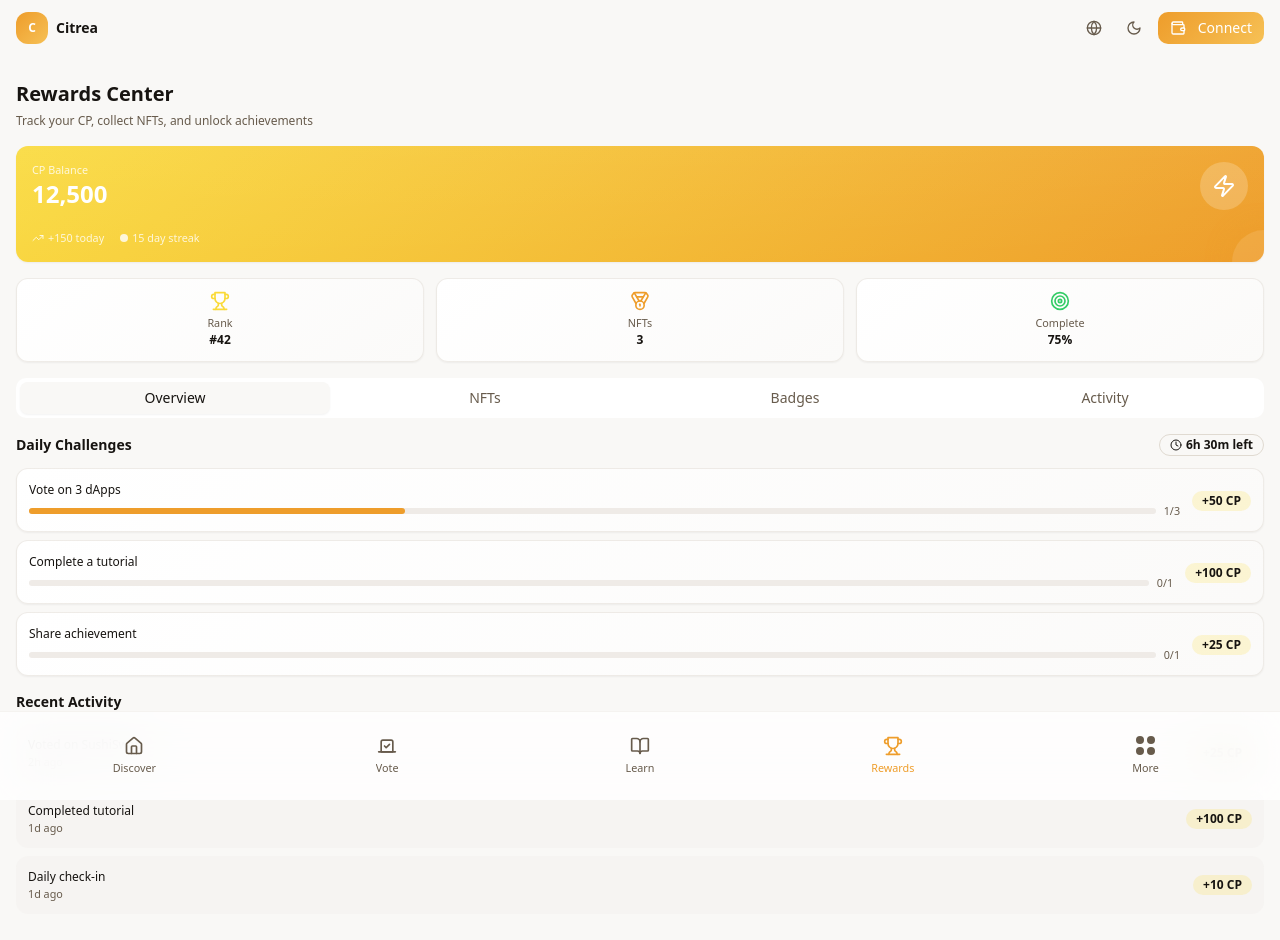
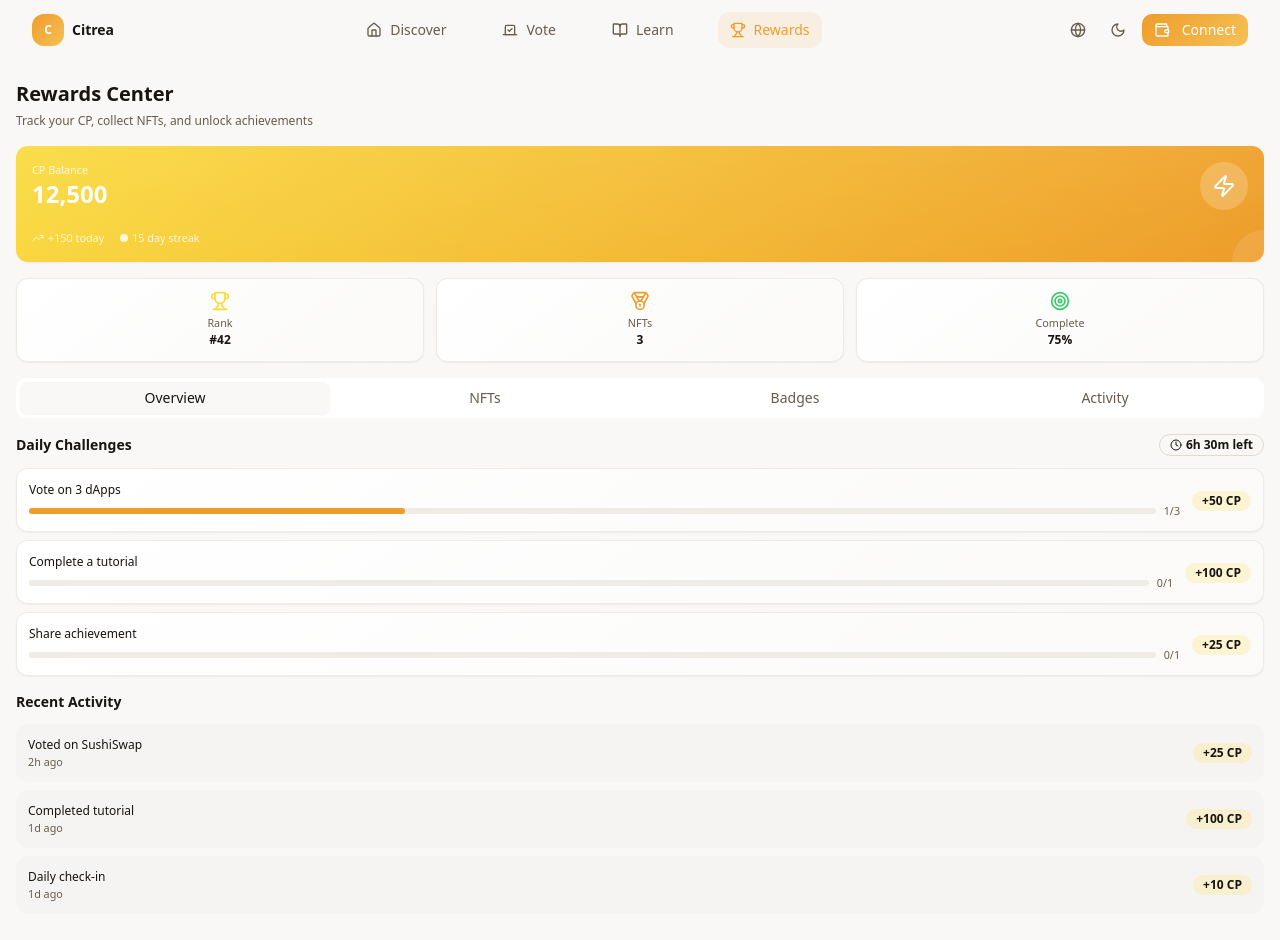
Before and after one commit to nettyplong-spec/citrea-orbit-05, a React (Vite) app: page /rewards in a window 1280 px wide. Shown: the top 940 px of the page. Built offline with nearby package versions, Linux system fonts and the light colour scheme; the HTML template or start-up script is replaced by a standard one.

Commit message:
Adjust layout for tablet and desktop

```diff
--- a/src/components/Layout.tsx
+++ b/src/components/Layout.tsx
@@ -10,10 +10,13 @@ export const Layout = ({ children }: LayoutProps) => {
   return (
     <div className="min-h-screen bg-background overflow-x-hidden">
       <MobileHeader />
-      <main className="pt-16 pb-20">
+      <main className="pt-16 pb-20 md:pb-6">
         {children}
       </main>
-      <BottomNavigation />
+      {/* Hide bottom navigation on tablet and desktop */}
+      <div className="md:hidden">
+        <BottomNavigation />
+      </div>
     </div>
   );
 };
--- a/src/components/MobileHeader.tsx
+++ b/src/components/MobileHeader.tsx
@@ -1,4 +1,4 @@
-import { Wallet, Sun, Moon, Globe } from "lucide-react";
+import { Wallet, Sun, Moon, Globe, Home, Vote, BookOpen, Trophy } from "lucide-react";
 import { Button } from "@/components/ui/button";
 import {
   DropdownMenu,
@@ -9,6 +9,30 @@ import {
 import { useState, useEffect } from "react";
 import { useTheme } from "@/contexts/ThemeContext";
 import { useLanguage } from "@/contexts/LanguageContext";
+import { NavLink } from "react-router-dom";
+
+const navigationItems = [
+  {
+    name: "discover",
+    path: "/",
+    icon: Home,
+  },
+  {
+    name: "vote",
+    path: "/vote",
+    icon: Vote,
+  },
+  {
+    name: "learn",
+    path: "/learn",
+    icon: BookOpen,
+  },
+  {
+    name: "rewards",
+    path: "/rewards",
+    icon: Trophy,
+  },
+];
 
 export const MobileHeader = () => {
   const { theme, toggleTheme } = useTheme();
@@ -42,13 +66,36 @@ export const MobileHeader = () => {
         ? 'bg-card/95 backdrop-blur-lg border-b border-border/50'
         : 'bg-transparent border-b border-transparent'
     }`}>
-      <div className="flex items-center justify-between px-4 py-3">
+      <div className="flex items-center justify-between px-4 py-3 md:px-6 lg:px-8">
         <div className="flex items-center space-x-2">
           <div className="w-8 h-8 bg-gradient-primary rounded-lg flex items-center justify-center">
             <span className="text-mobile-sm font-bold text-primary-foreground">C</span>
           </div>
           <span className="text-mobile-base font-semibold text-foreground">Citrea</span>
         </div>
+
+        {/* Desktop/Tablet Navigation */}
+        <nav className="hidden md:flex items-center space-x-6 lg:space-x-8">
+          {navigationItems.map((item) => {
+            const Icon = item.icon;
+            return (
+              <NavLink
+                key={item.name}
+                to={item.path}
+                className={({ isActive }) =>
+                  `flex items-center space-x-2 px-3 py-2 rounded-lg text-sm font-medium transition-colors ${
+                    isActive
+                      ? 'text-primary bg-primary/10'
+                      : 'text-muted-foreground hover:text-foreground hover:bg-accent/50'
+                  }`
+                }
+              >
+                <Icon className="h-4 w-4" />
+                <span className="hidden lg:inline">{t(item.name)}</span>
+              </NavLink>
+            );
+          })}
+        </nav>
 
         <div className="flex items-center space-x-2">
           {/* Language Selector */}
```
